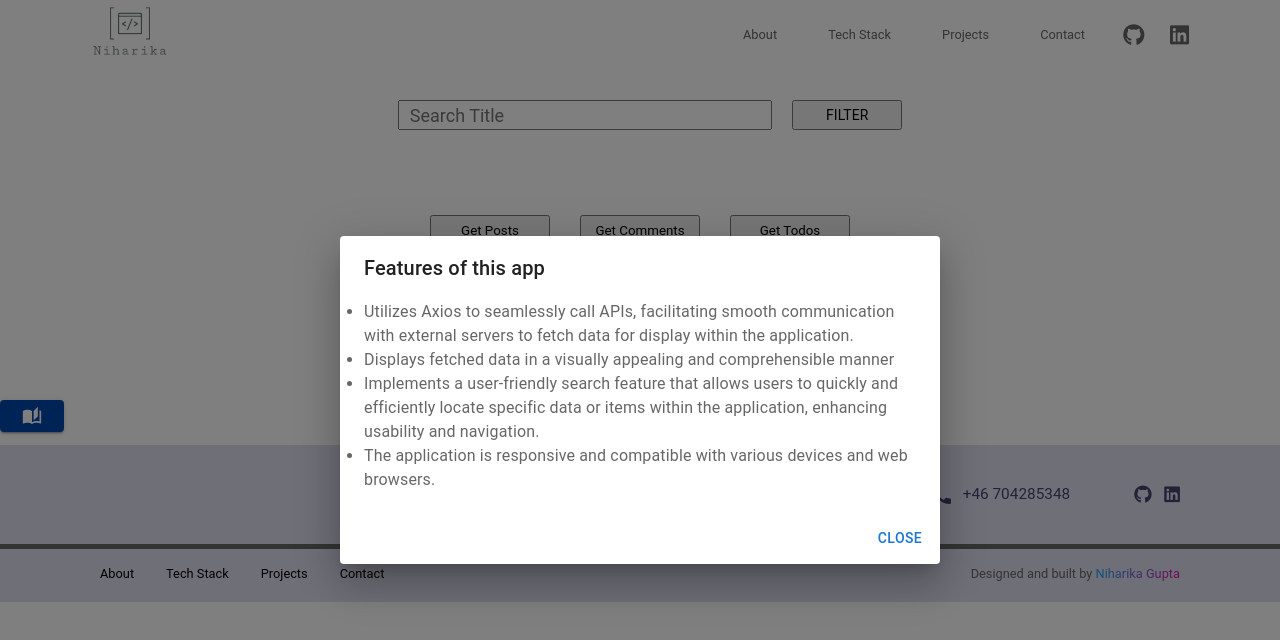
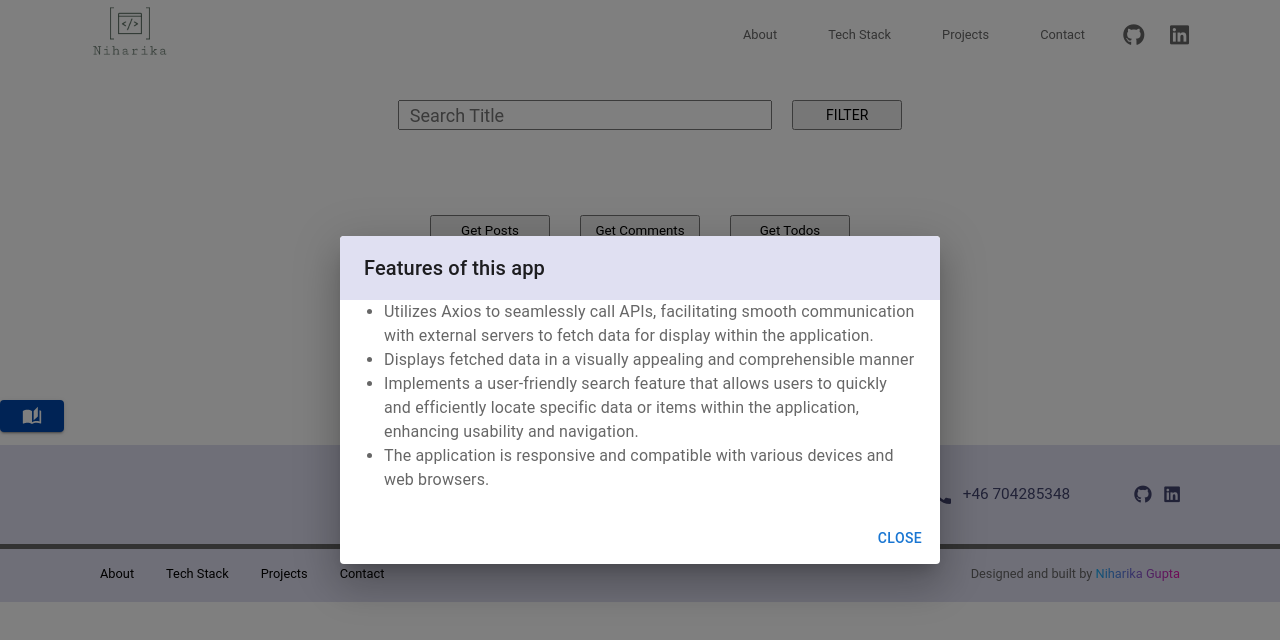
Before and after one commit to niharika6625/portfolio, a React (Create React App) app: page /portfolio/fetch-data in a window 1280 px wide. Both pictures are taken after a click on the button "App Features". Shown: the top 640 px of the page. Built offline with nearby package versions, Linux system fonts and the light colour scheme; a web font is replaced by a local one.

Commit message:
add margin and scroll to modal

```diff
--- a/src/App.js
+++ b/src/App.js
@@ -65,9 +65,13 @@ export default function App() {
             <p>A glimpse into the technologies shaping my development journey...</p>
           </div>
           <div className="block-2-content">
-            <Grid container spacing={2} sx={{
-              justifyContent: 'center',
-            }}>
+            <Grid
+              container
+              spacing={2}
+              sx={{
+                justifyContent: 'center',
+              }}
+            >
               <Grid item xs={6} sm={3} md={2} lg={2}>
                 <div className="icon-wrapper">
                   <img src={html} alt="html-logo" />
@@ -163,7 +167,7 @@ export default function App() {
                     image={
                       'https://encrypted-tbn0.gstatic.com/images?q=tbn:ANd9GcR5i4v_H1Gajo5yd5JDEj71dfKkxdBAIHkEIg&usqp=CAU'
                     }
-                    tech="ReactJs, Redux, HTML, CSS"
+                    tech="ReactJs, MUI, HTML, CSS, Fetch API, Javascript"
                     heading={'Browse and Buy'}
                     description={
                       'Experience online shopping: browse, add/remove items from your cart, apply discounts, and easily view your total at checkout.'
@@ -193,7 +197,7 @@ export default function App() {
                     image={
                       'https://encrypted-tbn0.gstatic.com/images?q=tbn:ANd9GcQaMRIB9W1OZVIkFKFQveri1bC5p01NR7Y6qw&usqp=CAU'
                     }
-                    tech="ReactJs, Redux, HTML, CSS"
+                    tech="ReactJs, Redux, HTML, CSS, Javascript, Chart.js, MUI"
                     heading={'Quiz App'}
                     description={
                       'Interactive quiz app with diverse topics, user profiles, scoring, and performance tracking for engaging learning experiences.'
@@ -221,7 +225,7 @@ export default function App() {
                 >
                   <ProjectsCard
                     image={'https://miro.medium.com/max/1400/1*fm6XPKNS9l9ZAyWZqsqyVA.png'}
-                    tech="ReactJs, Redux, HTML, CSS"
+                    tech="ReactJs, Redux, MUI, HTML, Javascript, SCSS"
                     heading={'Admin Login/Register Page'}
                     description={
                       'This app shows efficient admin interface for streamlined user profile management, allowing add, edit, or delete actions.'
@@ -251,7 +255,7 @@ export default function App() {
                     image={
                       'https://imageio.forbes.com/specials-images/dam/imageserve/1092571024/0x0.jpg?format=jpg&width=360'
                     }
-                    tech="ReactJs, Redux, HTML, CSS"
+                    tech="ReactJs, Redux, React-router, MUI, HTML, SCSS, Javascript"
                     heading={'To-do Lists'}
                     description={
                       'An advanced web-based to-do app with editing, deleting, and task completion functionalities for organized task management.'
@@ -281,7 +285,7 @@ export default function App() {
                     image={
                       'https://images.unsplash.com/photo-1530563885674-66db50a1af19?ixlib=rb-4.0.3&ixid=MnwxMjA3fDB8MHxzZWFyY2h8Mnx8d2VhdGhlciUyMGFwcHxlbnwwfHwwfHw%3D&auto=format&fit=crop&w=500&q=60'
                     }
-                    tech="ReactJs, Redux, HTML, CSS"
+                    tech="ReactJs, Redux, HTML, SCSS, Fetch API, MUI, Javascript"
                     heading={'Weather App'}
                     description={
                       'City-based weather application that allows you to effortlessly find temperature and current conditions instantly for any location worldwide.'
@@ -311,7 +315,7 @@ export default function App() {
                     image={
                       'https://encrypted-tbn0.gstatic.com/images?q=tbn:ANd9GcRsNoDI4n6eBEwev1exL4_Rg06YKmtC_p1f8A&usqp=CAU'
                     }
-                    tech="ReactJs, Redux, HTML, CSS, Javascript"
+                    tech="ReactJs, HTML, CSS, Javascript, Fetch API"
                     heading={'API Data Explorer'}
                     description={
                       'Demonstrating dynamic data fetching from various APIs upon user request, offering real-time information retrieval.'
@@ -381,7 +385,7 @@ export default function App() {
                     image={
                       'https://encrypted-tbn0.gstatic.com/images?q=tbn:ANd9GcQ5esvtT-D1LVQLGkL_laiVZHe3hnio7zhvBw&usqp=CAU'
                     }
-                    tech="ReactJs, HTML, CSS"
+                    tech="ReactJs, HTML, CSS, Javascript"
                     heading={'CSS Mastery Studio'}
                     description={
                       'Dive into detailed CSS practice, exploring templates and methods for mastering advanced styling techniques.'
@@ -409,7 +413,7 @@ export default function App() {
                 >
                   <ProjectsCard
                     image={numberGame}
-                    tech="ReactJs, Redux, HTML, CSS"
+                    tech="ReactJs, Redux, React-router, HTML, SCSS, MUI, Javascript"
                     heading={'The Number Puzzle'}
                     description={
                       'Test your skills by arranging numbers 1-15 in order, offering a fun and challenging gameplay experience.'
--- a/src/components/ProjectModal/StyledProjectModal.scss
+++ b/src/components/ProjectModal/StyledProjectModal.scss
@@ -4,3 +4,13 @@
     left: 0;
     padding-left: 2px;
 }
+
+.MuiDialogContent-root {
+    max-height: 350px;
+    overflow-y: auto;
+    margin-left: 20px;
+}
+
+.dialogTitle {
+    background-color: #e0e0f2;
+}
--- a/src/components/ProjectModal/index.js
+++ b/src/components/ProjectModal/index.js
@@ -46,7 +46,7 @@ const ProjectModal = ({ open, onClose, handleClickOpen, color, project }) => {
             aria-labelledby="alert-dialog-title"
             aria-describedby="alert-dialog-description"
           >
-            <DialogTitle>{title}</DialogTitle>
+            <DialogTitle className="dialogTitle">{title}</DialogTitle>
             <DialogContent>
               <DialogContentText id="alert-dialog-slide-description">
                 <div
```
